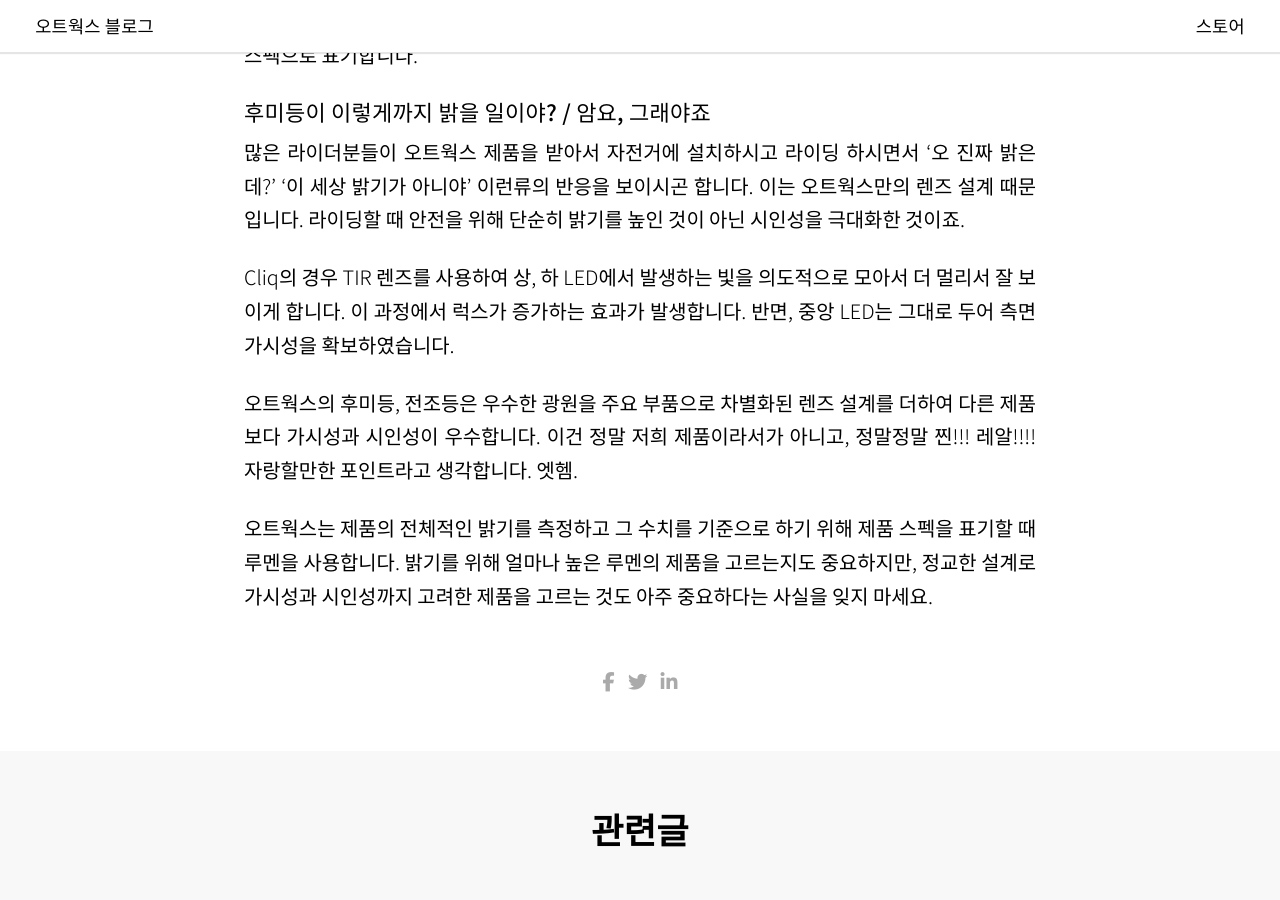
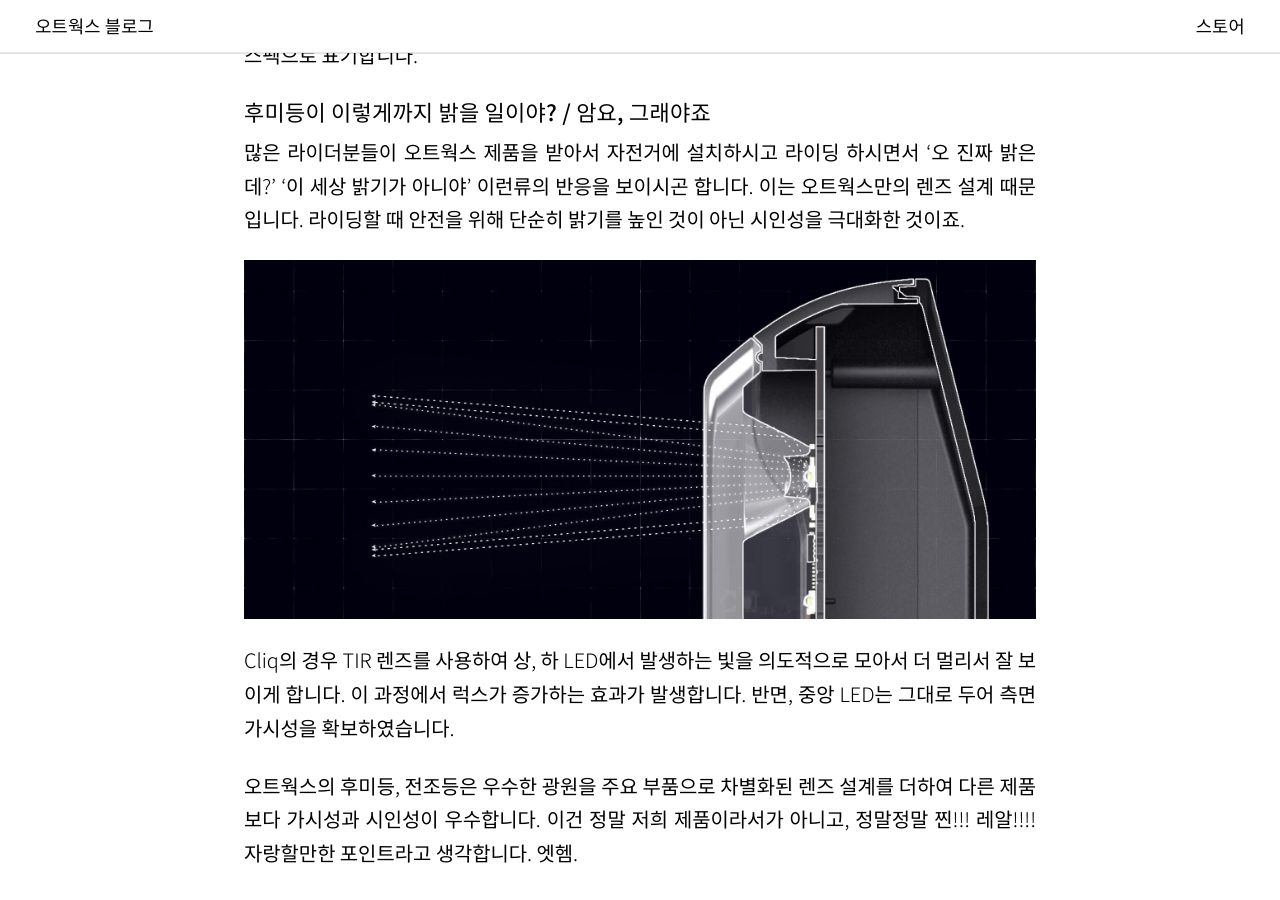
Before and after one commit to hauteworks/hauteworks-blog, a Jekyll site: the page built from _posts/2021-06-17-story-of-lumen-lux-and-light.markdown, in a window 1280 px wide and 900 px high, scrolled down 3085 px. Built offline with Jekyll 4.4.1, drawn with Linux system fonts in a browser that asks for light colours; nearby versions of some CDN libraries.

Commit message:
클릭 렌즈 사진 추가

```diff
--- a/_posts/2021-06-17-story-of-lumen-lux-and-light.markdown
+++ b/_posts/2021-06-17-story-of-lumen-lux-and-light.markdown
@@ -37,6 +37,8 @@
 
 많은 라이더분들이 오트웍스 제품을 받아서 자전거에 설치하시고 라이딩 하시면서 '오 진짜 밝은데?' '이 세상 밝기가 아니야' 이런류의 반응을 보이시곤 합니다. 이는 오트웍스만의 렌즈 설계 때문입니다. 라이딩할 때 안전을 위해 단순히 밝기를 높인 것이 아닌 시인성을 극대화한 것이죠.
 
+![Cliq의 TIR 렌즈는 가시성을 향상시킨다](/assets/images/lumen-lux-tech-3.jpg)
+
 Cliq의 경우 TIR 렌즈를 사용하여 상, 하 LED에서 발생하는 빛을 의도적으로 모아서 더 멀리서 잘 보이게 합니다. 이 과정에서 럭스가 증가하는 효과가 발생합니다. 반면, 중앙 LED는 그대로 두어 측면 가시성을 확보하였습니다.
 
 오트웍스의 후미등, 전조등은 우수한 광원을 주요 부품으로 차별화된 렌즈 설계를 더하여 다른 제품보다 가시성과 시인성이 우수합니다. 이건 정말 저희 제품이라서가 아니고, 정말정말 찐!!! 레알!!!! 자랑할만한 포인트라고 생각합니다. 엣헴.
```
Also changed, not shown: assets/images/lumen-lux-tech-3.jpg (added).
